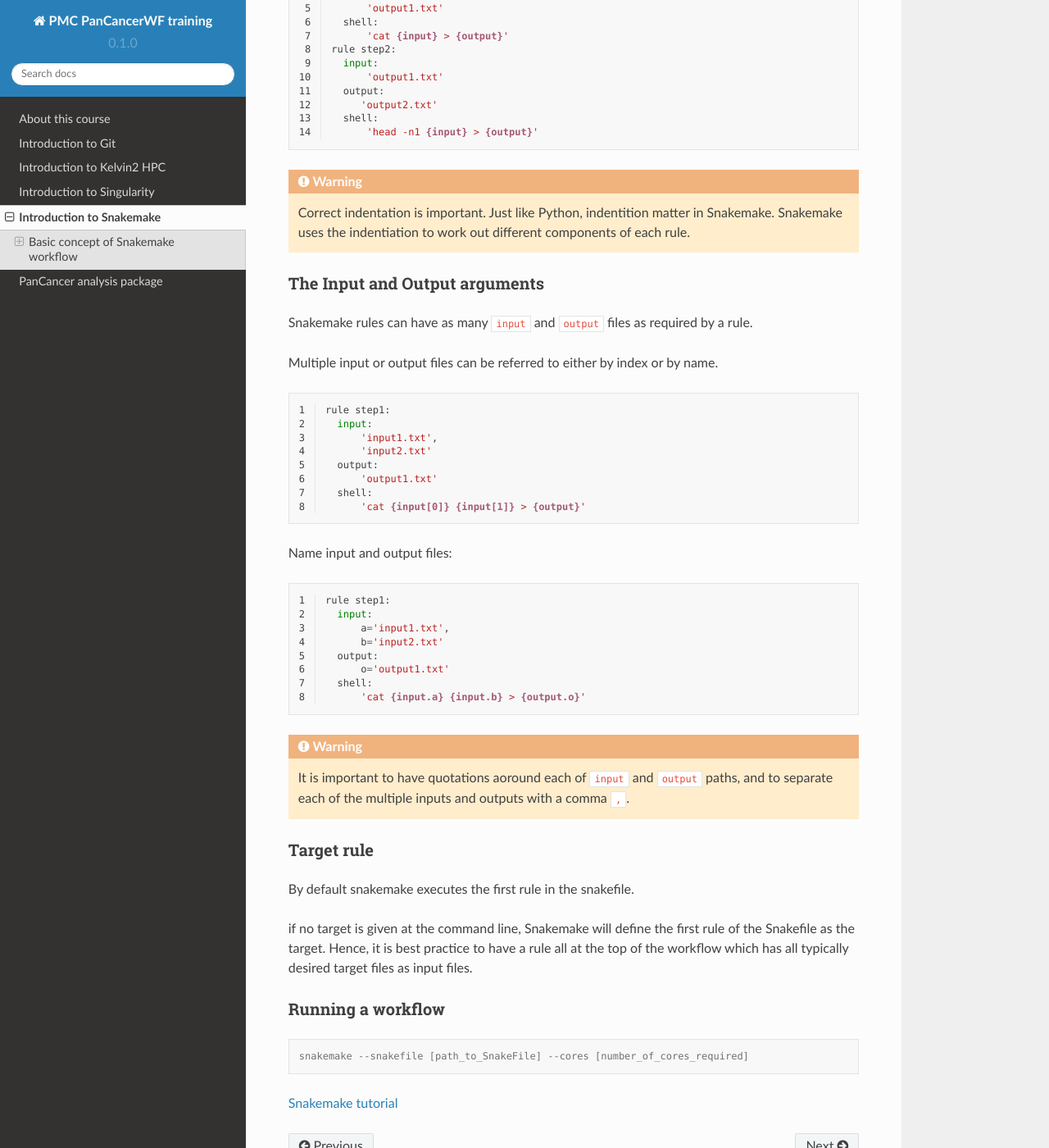
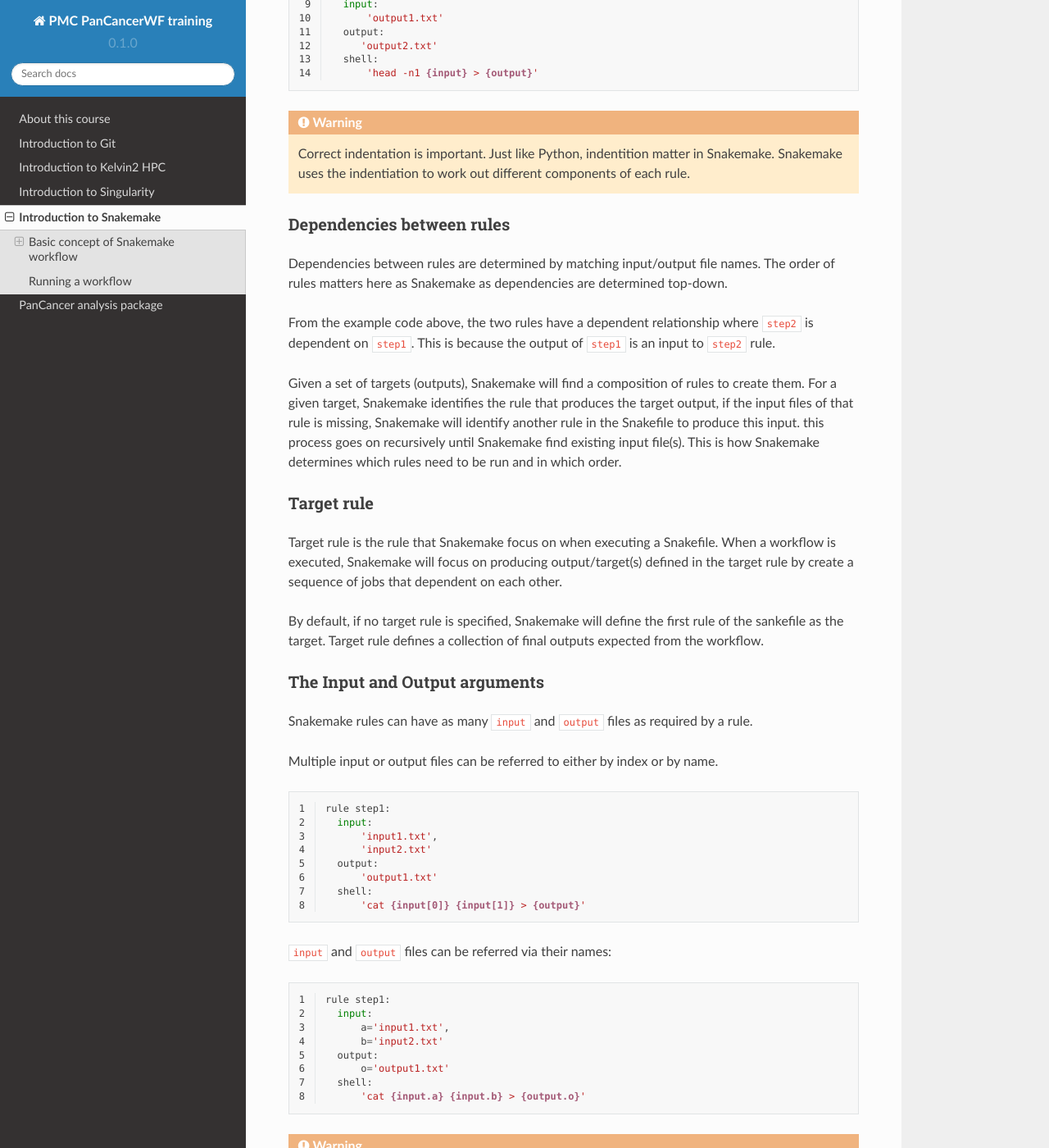
Before and after one commit to sirintra/PMC-PC-training, a Sphinx documentation site: the page built from docs/source/snakemake.rst, in a window 1280 px wide and 1400 px high, scrolled down 825 px. Shown: the whole window at 82% size. Built offline with Sphinx 7.4.7 and the Read the Docs theme 2.0.0, drawn with Linux system fonts in a browser that asks for light colours; some of the changed text lies outside the part shown.

Commit message:
Update snakemake.rst

```diff
--- a/docs/source/snakemake.rst
+++ b/docs/source/snakemake.rst
@@ -42,9 +41,28 @@ Example Snakemake pipeline:
    Snakemake uses the indentiation to work out different components of each rule.
 
 
+Dependencies between rules
+==========================
+
+Dependencies between rules are determined by matching input/output file names. The order of rules matters here as Snakemake as dependencies are determined top-down.
+
+From the example code above, the two rules have a dependent relationship where ``step2`` is dependent on ``step1``. This is because the output of ``step1`` is an input to ``step2`` rule.
+
+Given a set of targets (outputs), Snakemake will find a composition of rules to create them. For a given target, Snakemake identifies the rule that produces the target output, if the input files of that rule is missing, Snakemake will identify another rule in the Snakefile to produce this input. this process goes on recursively until Snakemake find existing input file(s). This is how Snakemake determines which rules need to be run and in which order.
+
+
+Target rule
+==========================
+
+Target rule is the rule that Snakemake focus on when executing a Snakefile. When a workflow is executed, Snakemake will focus on producing output/target(s) defined in the target rule by create a sequence of jobs that dependent on each other.
+
+By default, if no target rule is specified, Snakemake will define the first rule of the sankefile as the target. Target rule defines a collection of final outputs expected from the workflow.
+
+
 
 The Input and Output arguments
 ==============================
+
 Snakemake rules can have as many ``input`` and ``output`` files as required by a rule.
 
 Multiple input or output files can be referred to either by index or by name.
@@ -62,7 +80,7 @@ Multiple input or output files can be referred to either by index or by name.
          'cat {input[0]} {input[1]} > {output}'
 
 
-Name input and output files:
+``input`` and ``output`` files can be referred via their names:
 
 .. code-block:: python
    :linenos:
@@ -81,18 +99,8 @@ Name input and output files:
    It is important to have quotations aoround each of ``input`` and ``output`` paths, and to separate each of the multiple inputs and outputs with a comma ``,``.
 
 
-Target rule
-==========================
-
-
-By default snakemake executes the first rule in the snakefile.
-
-if no target is given at the command line, Snakemake will define the first rule of the Snakefile as the target.  Hence, it is best practice to have a rule all at the top of the workflow which has all typically desired target files as input files.
-
-
-
 Running a workflow
-==========================
+************************************
 
 .. code-block:: console
 
```
Also changed, not shown: other parts of docs/source/snakemake.rst (+0 -1 lines).
